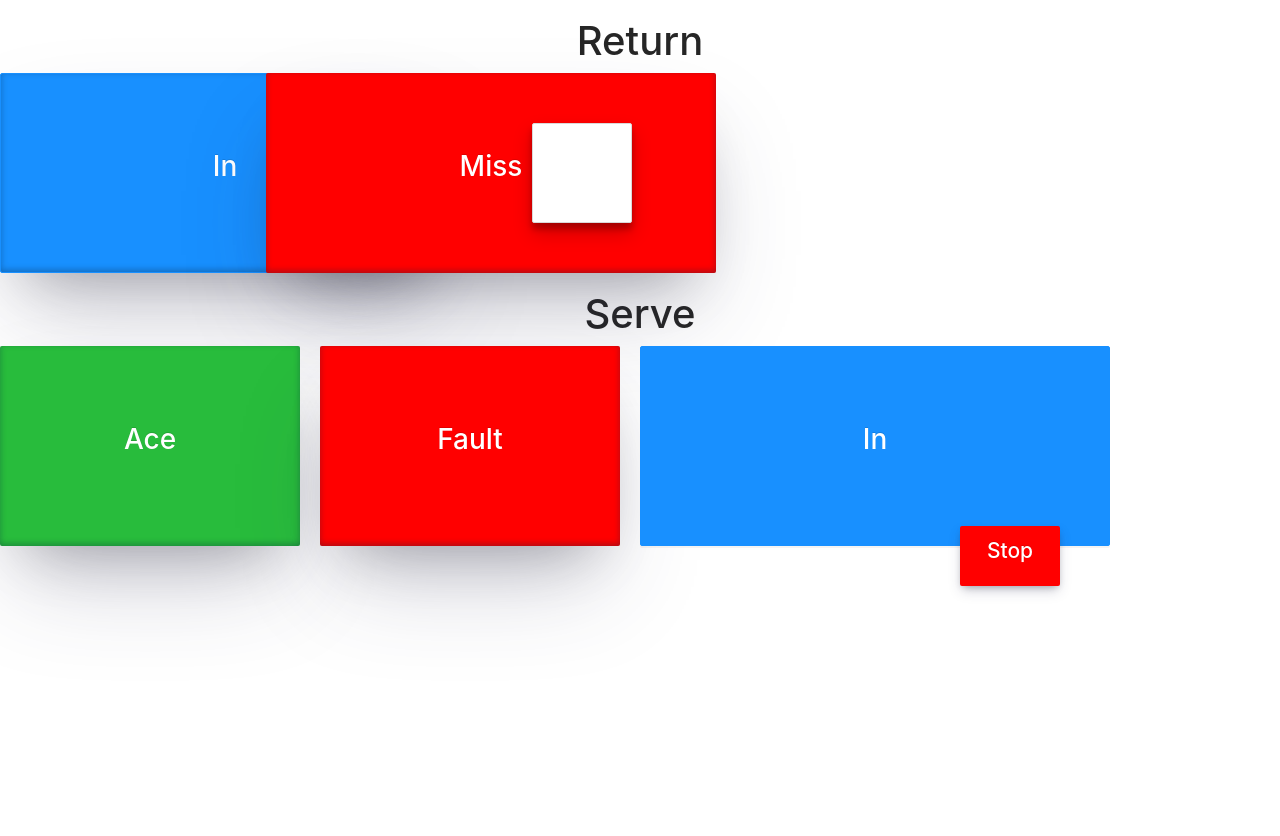
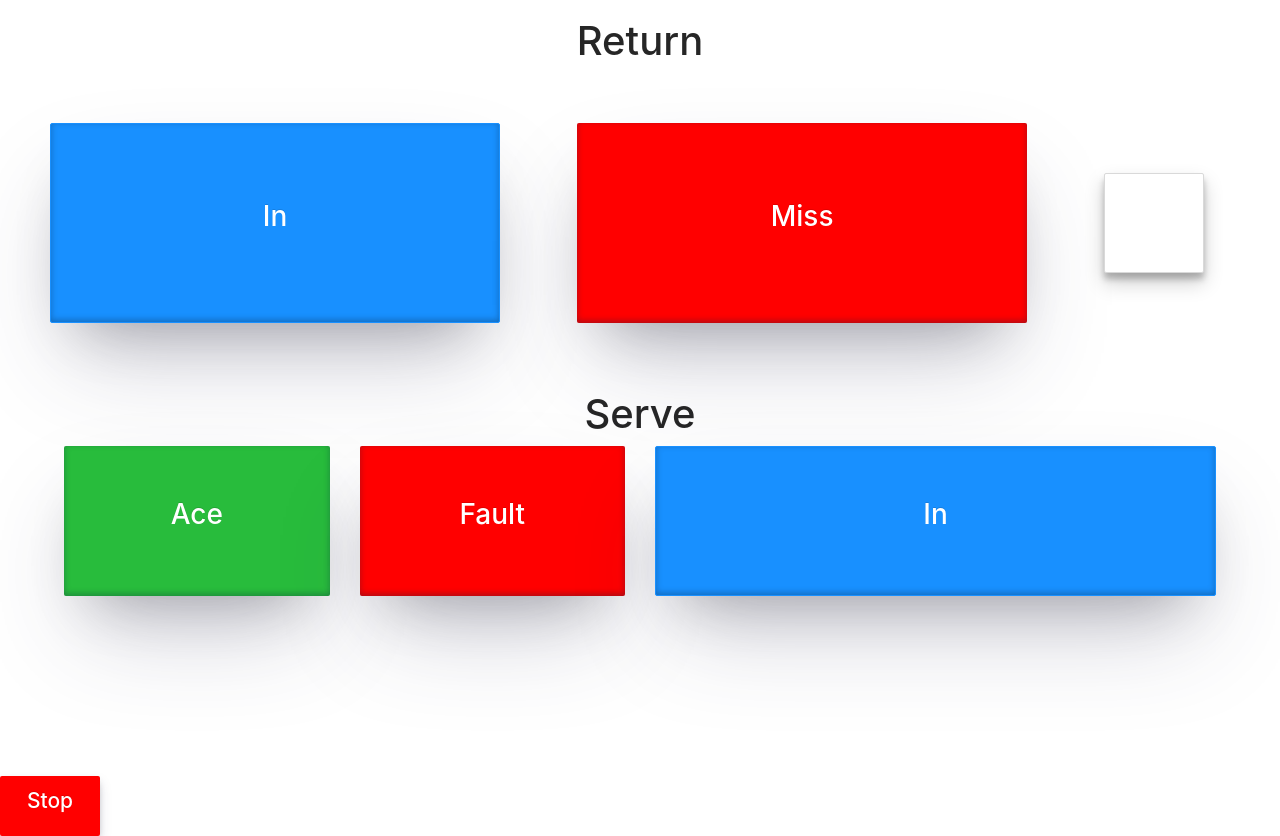
Before and after one commit to morganmarienelson/bounce, a Next.js app: page / in a window 1280 px wide. Before the commit the page ends 800 px from the top, so only its background shows below. Built offline with nearby package versions, Linux system fonts and the light colour scheme; some icons are missing.

Commit message:
serve panel responsive

```diff
--- /dev/null
+++ b/pages/components/css/returnPanel.module.css
@@ -0,0 +1,101 @@
+.panelTitle {
+    width: 100%;
+    font-size: 40px;
+    font-weight: 500;
+    margin-top: 10px;
+    display: flex;
+    justify-content: center;
+}
+
+.panelRow {
+    width: 100%;
+    display: grid;
+    grid-template-columns: repeat(7, minmax(0, 1fr));
+    column-gap: 50px;
+    margin: 50px;
+}
+
+.btnCol {
+    grid-column: span 3 / span 3;
+
+}
+
+.undoCol {
+    grid-column: span 1 / span 1;
+}
+
+.panelButton {
+    box-shadow: rgba(50, 50, 93, 0.25) 0px 50px 100px -20px,
+    rgba(0, 0, 0, 0.3) 0px 30px 60px -30px,
+    rgba(10, 37, 64, 0.35) 0px -2px 6px 0px inset;
+    width: 450px;
+    height: 200px;
+}
+
+.returnEmbeddedButton {
+    width: 225px;
+    height: 200px;
+}
+
+.undo {
+    box-shadow: rgba(0, 0, 0, 0.19) 0px 10px 20px, rgba(0, 0, 0, 0.23) 0px 6px 6px;
+    width: 100px;
+    height: 100px;
+    margin-top: 50px;
+}
+
+.undo:hover {
+    background-color: rgb(238, 238, 238);
+    border-color: rgb(238, 238, 238);
+}
+
+@media (max-width: 1200px) {
+    .panelButton {
+        width: 350px;
+    }
+
+    .returnEmbeddedButton {
+        width: 175px;
+    }
+
+    .panelTitle {
+        margin-right: 20px;
+    }
+}
+
+@media (max-width: 1000px) {
+    .panelButton {
+        width: 250px;
+    }
+
+    .returnEmbeddedButton {
+        width: 125px;
+    }
+
+    .returnButtonCol {
+        column-span: 3;
+        margin-right: 10px;
+    }
+}
+
+@media (max-width: 800px) {
+    .panelButton {
+        width: 180px;
+    }
+
+    .returnEmbeddedButton {
+        width: 90px;
+    }
+
+    .returnButtonCol {
+        margin-right: 0;
+    }
+}
+
+@media (max-width: 600px) {
+    .undo {
+        height: 60px;
+        width: 60px;
+    }
+
+}
--- /dev/null
+++ b/pages/components/css/servePanel.module.css
@@ -0,0 +1,62 @@
+.panelTitle {
+    width: 100%;
+    font-size: 40px;
+    font-weight: 500;
+    margin-top: 10px;
+    display: flex;
+    justify-content: center;
+}
+
+.panelRow {
+    width: 90%;
+    display: grid;
+    grid-template-columns: repeat(4, minmax(0, 1fr));
+    column-gap: 30px;
+    margin: auto;
+}
+
+.btnCol {
+    grid-column: span 1 / span 1;
+}
+
+.serveBtn {
+    width: 100%;
+    height: 150px;
+    box-shadow: rgba(50, 50, 93, 0.25) 0px 50px 100px -20px,
+    rgba(0, 0, 0, 0.3) 0px 30px 60px -30px,
+    rgba(10, 37, 64, 0.35) 0px -2px 6px 0px inset;
+}
+
+.serveInCol {
+    grid-column: span 2 / span 2;
+}
+
+.serveInBtn {
+    width: 100%;
+    height: 150px;
+    box-shadow: rgba(50, 50, 93, 0.25) 0px 50px 100px -20px,
+    rgba(0, 0, 0, 0.3) 0px 30px 60px -30px,
+    rgba(10, 37, 64, 0.35) 0px -2px 6px 0px inset;
+}
+
+.hiddenBtn {
+    width: 50%;
+    height: 150px;
+    box-shadow: rgba(50, 50, 93, 0.25) 0px 50px 100px -20px,
+    rgba(0, 0, 0, 0.3) 0px 30px 60px -30px,
+    rgba(10, 37, 64, 0.35) 0px -2px 6px 0px inset;
+}
+
+.winLostBtn {
+    text-align: center;
+    color: white;
+    font-size: 30px;
+    font-weight: 500;
+}
+
+@media (max-width: 800px) {
+    .panelRow {
+        grid-template-columns: repeat(2, minmax(0, 1fr));
+        column-gap: 0px;
+    }
+}
--- a/pages/components/panel.module.css
+++ /dev/null
@@ -1,125 +0,0 @@
-.panelButton {
-  box-shadow: rgba(50, 50, 93, 0.25) 0px 50px 100px -20px,
-    rgba(0, 0, 0, 0.3) 0px 30px 60px -30px,
-    rgba(10, 37, 64, 0.35) 0px -2px 6px 0px inset;
-  width: 450px;
-  height: 200px;
-}
-
-.returnEmbeddedButton {
-  width: 225px;
-  height: 200px;
-}
-
-.serveBtn {
-  width: 300px;
-  height: 200px;
-  box-shadow: rgba(50, 50, 93, 0.25) 0px 50px 100px -20px,
-    rgba(0, 0, 0, 0.3) 0px 30px 60px -30px,
-    rgba(10, 37, 64, 0.35) 0px -2px 6px 0px inset;
-}
-
-.serveIn {
-  width: 470px;
-  height: 200px;
-}
-
-.panelRow {
-  display: grid;
-  grid-template-columns: repeat(5, minmax(0, 1fr));
-  column-gap: 50px;
-}
-
-.serveGrid {
-  width: 100%;
-  display: grid;
-  grid-template-columns: repeat(4, minmax(0, 1fr));
-}
-
-.undo {
-  box-shadow: rgba(0, 0, 0, 0.19) 0px 10px 20px, rgba(0, 0, 0, 0.23) 0px 6px 6px;
-  width: 100px;
-  height: 100px;
-  margin-top: 50px;
-}
-
-.undo:hover {
-  background-color: rgb(238, 238, 238);
-  border-color: rgb(238, 238, 238);
-}
-
-.panelTitle {
-  width: 100%;
-  font-size: 40px;
-  font-weight: 500;
-  margin-top: 10px;
-  display: flex;
-  justify-content: space-around;
-  align-content: center;
-}
-
-@media (max-width: 1200px) {
-  .panelButton {
-    width: 350px;
-  }
-
-  .returnEmbeddedButton {
-    width: 175px;
-  }
-
-  .panelTitle {
-    margin-right: 20px;
-  }
-  .serveIn {
-    width: 300px;
-  }
-}
-
-@media (max-width: 1000px) {
-  .panelButton {
-    width: 250px;
-  }
-
-  .returnEmbeddedButton {
-    width: 125px;
-  }
-
-  .returnButtonCol {
-    column-span: 3;
-    margin-right: 10px;
-  }
-
-  .serveBtn {
-    width: 200px;
-  }
-}
-
-@media (max-width: 800px) {
-  .panelButton {
-    width: 180px;
-  }
-
-  .serveGrid {
-    width: 100%;
-    display: grid;
-    grid-template-columns: repeat(2, minmax(0, 1fr));
-  }
-
-  .returnEmbeddedButton {
-    width: 90px;
-  }
-
-  .returnButtonCol {
-    margin-right: 0;
-  }
-}
-@media (max-width: 600px) {
-  .undo {
-    height: 60px;
-    width: 60px;
-  }
-  .serveBtn {
-    width: 230px;
-    height: 200px;
-  }
-}
--- a/pages/components/returnPanel.tsx
+++ b/pages/components/returnPanel.tsx
@@ -1,7 +1,7 @@
-import { Button, Col, message, Row } from "antd";
-import { Undo } from "grommet-icons";
+import {Button, message} from "antd";
+import {Undo} from "grommet-icons";
 import React from "react";
-import styles from "./panel.module.css";
+import styles from "./css/returnPanel.module.css";
 
 interface ReturnPanelProps {
     pointFinished: () => void;
@@ -31,18 +31,16 @@ const ReturnPanel: React.FC<ReturnPanelProps> = ({
 
     return (
         <>
-      <Row className={styles.panelTitle}>
-        <div>Return</div>
-      </Row>
-      <Row className={styles.panelRow}>
-        <Col className={styles.returnButtonCol}>
+            <div className={styles.panelTitle}>Return</div>
+            <div className={styles.panelRow}>
+                <div className={styles.btnCol}>
                     {!showReturnButtons ? (
                         <Button
                             className={styles.panelButton}
                             type="primary"
                             onClick={onInClick}
                         >
-              <h1 style={{ color: "white" }}>In</h1>
+                            <h1 style={{color: "white"}}>In</h1>
                         </Button>
                     ) : (
                         <>
@@ -55,7 +53,7 @@ const ReturnPanel: React.FC<ReturnPanelProps> = ({
                                 }}
                                 onClick={onWinningButtonClick}
                             >
-                <h1 style={{ color: "white" }}>Won</h1>
+                                <h1 style={{color: "white"}}>Won</h1>
                             </Button>
                             <Button
                                 className={styles.returnEmbeddedButton}
@@ -66,12 +64,12 @@ const ReturnPanel: React.FC<ReturnPanelProps> = ({
                                 }}
                                 onClick={onLosingButtonClick}
                             >
-                <h1 style={{ color: "white" }}>Lost</h1>
+                                <h1 style={{color: "white"}}>Lost</h1>
                             </Button>
                         </>
                     )}
-        </Col>
-        <Col className={styles.returnButtonCol}>
+                </div>
+                <div className={styles.btnCol}>
                     <Button
                         className={styles.panelButton}
                         type="primary"
@@ -81,18 +79,18 @@ const ReturnPanel: React.FC<ReturnPanelProps> = ({
                         }}
                         onClick={pointFinished}
                     >
-            <h1 style={{ color: "white" }}>Miss</h1>
+                        <h1 style={{color: "white"}}>Miss</h1>
                     </Button>
-        </Col>
-        <Col>
+                </div>
+                <div className={styles.undoCol}>
                     <Button
                         className={styles.undo}
                         type="default"
-            icon={<Undo />}
+                        icon={<Undo/>}
                         onClick={pointUndone}
                     />
-        </Col>
-      </Row>
+                </div>
+            </div>
         </>
     );
 };
--- a/pages/components/servingPanel.tsx
+++ b/pages/components/servingPanel.tsx
@@ -1,6 +1,6 @@
-import { Button, Col, Row } from "antd";
+import {Button} from "antd";
 import React from "react";
-import styles from "./panel.module.css";
+import styles from "./css/servePanel.module.css";
 
 interface ServingPanelProps {
     pointFinished: () => void;
@@ -26,11 +26,9 @@ const ServingPanel: React.FC<ServingPanelProps> = ({
 
     return (
         <>
-      <Row className={styles.panelTitle}>
-        <div>Serve</div>
-      </Row>
-      <Row className={styles.serveGrid}>
-        <Col className={styles.returnButtonCol}>
+            <div className={styles.panelTitle}>Serve</div>
+            <div className={styles.panelRow}>
+                <div className={styles.btnCol}>
                     <Button
                         className={styles.serveBtn}
                         type="primary"
@@ -40,10 +38,10 @@ const ServingPanel: React.FC<ServingPanelProps> = ({
                         }}
                         onClick={pointFinished}
                     >
-            <h1 style={{ color: "white" }}>Ace</h1>
+                        <h1 style={{color: "white"}}>Ace</h1>
                     </Button>
-        </Col>
-        <Col className={styles.returnButtonCol}>
+                </div>
+                <div className={styles.btnCol}>
                     <Button
                         className={styles.serveBtn}
                         type="primary"
@@ -53,69 +51,46 @@ const ServingPanel: React.FC<ServingPanelProps> = ({
                         }}
                         onClick={pointFinished}
                     >
-            <h1 style={{ color: "white" }}>Fault</h1>
+                        <h1 style={{color: "white"}}>Fault</h1>
                     </Button>
-        </Col>
-        <Col className={styles.returnButtonCol}>
+                </div>
+                <div className={styles.serveInCol}>
                     {!showServeButtons ? (
                         <Button
-              className={styles.serveIn}
+                            className={styles.serveInBtn}
                             type="primary"
                             onClick={onInClick}
                         >
-              <h1 style={{ color: "white" }}>In</h1>
+                            <h1 style={{color: "white"}}>In</h1>
                         </Button>
                     ) : (
-            <Row>
+                        <div>
                             <Button
-                className={styles.panelButton}
+                                className={styles.hiddenBtn}
                                 type="primary"
                                 style={{
-                  width: 200,
-                  height: 200,
                                     background: "rgba(37, 187, 57, 0.986)",
                                     border: "rgba(37, 187, 57, 0.986)",
                                 }}
                                 onClick={onWinningButtonClick}
                             >
-                <h1 style={{ color: "white" }}>Won</h1>
+                                <div className={styles.winLostBtn}>Won</div>
                             </Button>
                             <Button
-                className={styles.panelButton}
+                                className={styles.hiddenBtn}
                                 type="primary"
                                 style={{
-                  width: 200,
-                  height: 200,
                                     background: "#ff0000",
                                     border: "#ff0000",
                                 }}
                                 onClick={onLosingButtonClick}
                             >
-                <h1 style={{ color: "white" }}>Lost</h1>
+                                <div className={styles.winLostBtn}>Lost</div>
                             </Button>
-            </Row>
+                        </div>
                     )}
-        </Col>
-        <Col className={styles.returnButtonCol}>
-          <Button
-            type="primary"
-            danger={true}
-            style={{
-              width: 100,
-              height: 60,
-              marginTop: 180,
-              background: "#ff0000",
-              border: "#ff0000",
-              boxShadow:
-                "rgba(50, 50, 93, 0.25) 0px 6px 12px -2px, rgba(0, 0, 0, 0.3) 0px 3px 7px -3px",
-            }}
-            //TODO: add this back in
-            //onClick={confirmStop}
-          >
-            <h2 style={{ color: "white" }}>Stop</h2>
-          </Button>
-        </Col>
-      </Row>
+                </div>
+            </div>
         </>
     );
 };
--- a/pages/index.tsx
+++ b/pages/index.tsx
@@ -1,7 +1,6 @@
 import MatchStats from "./matchStats";
 import PointDashboard from "./pointDashboard";
 import {useState} from "react";
-import clientPromise from "../lib/mongodb";
 
 function PointInput() {
     const [showDashboard, setShowDashboard] = useState(true);
--- a/pages/pointDashboard.tsx
+++ b/pages/pointDashboard.tsx
@@ -71,6 +71,24 @@ const PointDashboard: React.FC<PointDashboardProps> = ({
                 />
             </Row>
 
+            <Button
+                type="primary"
+                danger={true}
+                style={{
+                    width: 100,
+                    height: 60,
+                    marginTop: 180,
+                    background: "#ff0000",
+                    border: "#ff0000",
+                    boxShadow:
+                        "rgba(50, 50, 93, 0.25) 0px 6px 12px -2px, rgba(0, 0, 0, 0.3) 0px 3px 7px -3px",
+                }}
+                //TODO: add this back in
+                //onClick={confirmStop}
+            >
+                <h2 style={{color: "white"}}>Stop</h2>
+            </Button>
+
             <LostPointModal
                 losingModalVisible={losingModalVisible}
                 setLosingModalVisible={setLosingModalVisible}
```
Lines whose indentation alone changed are shown as unchanged.
